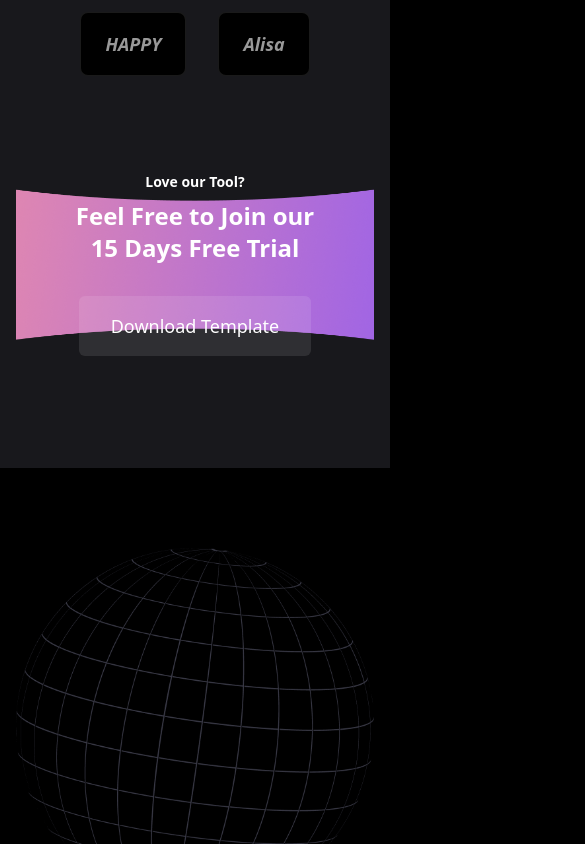
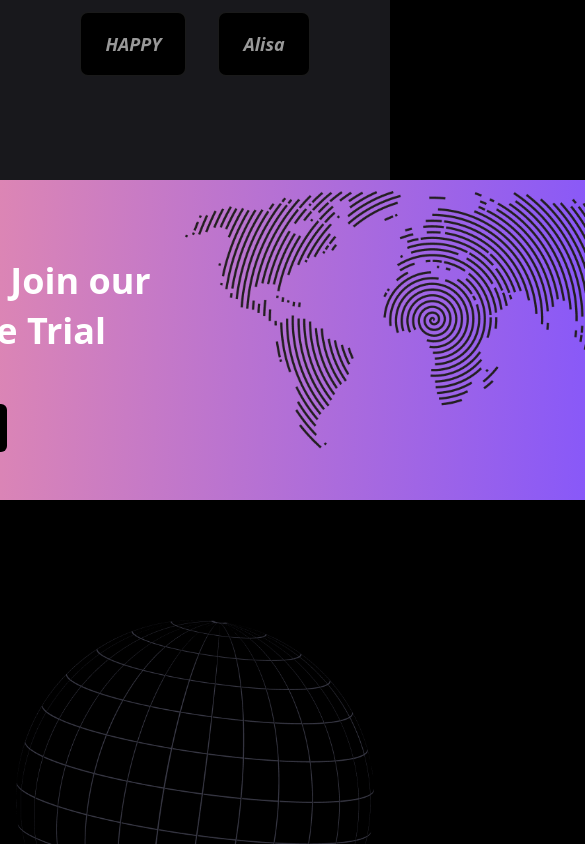
Before and after one commit to AhmedMahmoud100/landing-page-task, a Next.js app: page / in a window 390 px wide. Shown: the part 3960-4804 px from the top of the page, 585 px wide, since content can reach past the window. Built offline with nearby package versions, Linux system fonts and the light colour scheme.

Commit message:
update: correct the card positioning

```diff
--- a/src/components/sections/Companies.tsx
+++ b/src/components/sections/Companies.tsx
@@ -1,6 +1,7 @@
 import React from 'react';
 import Container from '../ui/Container';
 import Button from '../ui/Button';
+import Image from 'next/image';
 
 const Companies = () => {
   const companies = [
@@ -13,9 +14,9 @@ const Companies = () => {
   ];
 
   return (
-    <section id="companies" className="py-20 bg-[#18181C]">
+    <section id="companies" className="pt-20 pb-[200px] bg-[#18181C] relative">
       <Container>
-        <div className="text-center mb-10">
+        <div className="text-center mb-10 ">
           <h2 className="text-3xl font-bold mb-4">Companies we Worked<br />With in Since 2015</h2>
         </div>
 
@@ -31,15 +32,30 @@ const Companies = () => {
         </div>
 
         <div
-          className="rounded-xl overflow-hidden relative p-8 md:p-12"
-          style={{ backgroundImage: "url('/images/gredient-bg.png')", backgroundSize: 'cover', backgroundPosition: 'center' }}
+          className="flex gap-8 rounded-3xl absolute p-12 md:p-18 bg-cover bg-center z-10 gradient-bg w-[900px] left-1/2 -translate-x-1/2 bottom-0 translate-y-1/2"
         >
-          <div className="relative z-10 flex flex-col md:flex-row items-center justify-between">
-            <div className="mb-6 md:mb-0 text-center md:text-left">
+          <div className="relative z-10 flex flex-col items-start">
+            <div className="mb-6 text-left">
               <p className="text-sm font-semibold mb-2">Love our Tool?</p>
-              <h3 className="text-2xl md:text-3xl font-bold mb-2">Feel Free to Join our<br />15 Days Free Trial</h3>
+              <h3 className="text-4xl font-bold mb-6 leading-[50px]">
+                Feel Free to Join our
+                <br />
+                15 Days Free Trial
+              </h3>
             </div>
-            <Button href="#" variant="secondary" size="lg">Download Template</Button>
+            <Button href="#" size="md" variant='black' className="px-8">
+              Download Template
+            </Button>
+          </div>
+
+          <div className="absolute right-[-40px] top-1/2 -translate-y-1/2 z-20 w-[500px] -mt-5 h-[370px]">
+            <Image
+              src="/images/word-wide.png"
+              alt="World wide"
+              fill
+              className="object-contain"
+              priority
+            />
           </div>
         </div>
       </Container>
--- a/src/components/sections/Contact.tsx
+++ b/src/components/sections/Contact.tsx
@@ -7,7 +7,7 @@ const Contact = () => {
     <section id="contact" className="py-20 relative">
 
       <Container>
-        <div className="flex flex-col lg:flex-row gap-12 items-center">
+        <div className="flex flex-col lg:flex-row gap-12 items-center pt-[200px]">
           <div className="lg:w-1/2">
             <img src="/images/earth.png" alt="Globe" className="w-full h-auto" />
           </div>
```
Also changed, not shown: public/images/word-wide.png (added).
